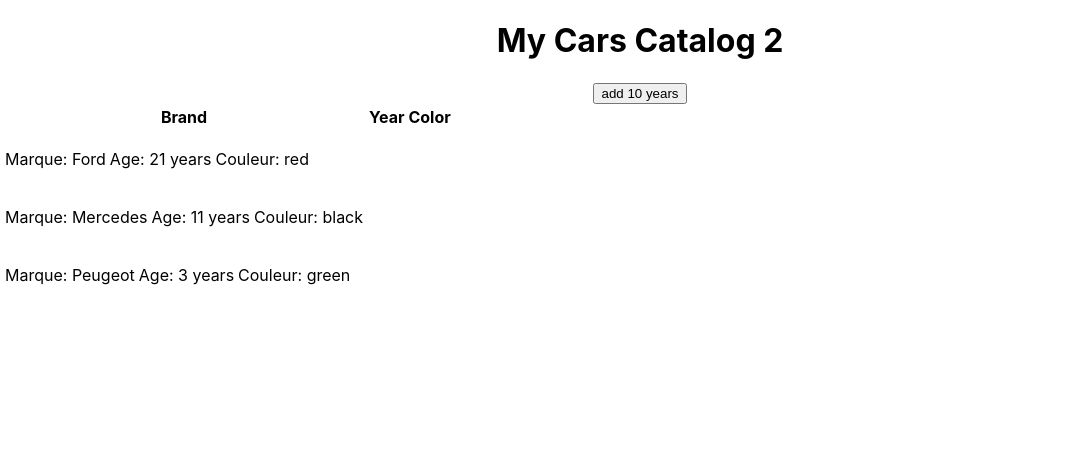
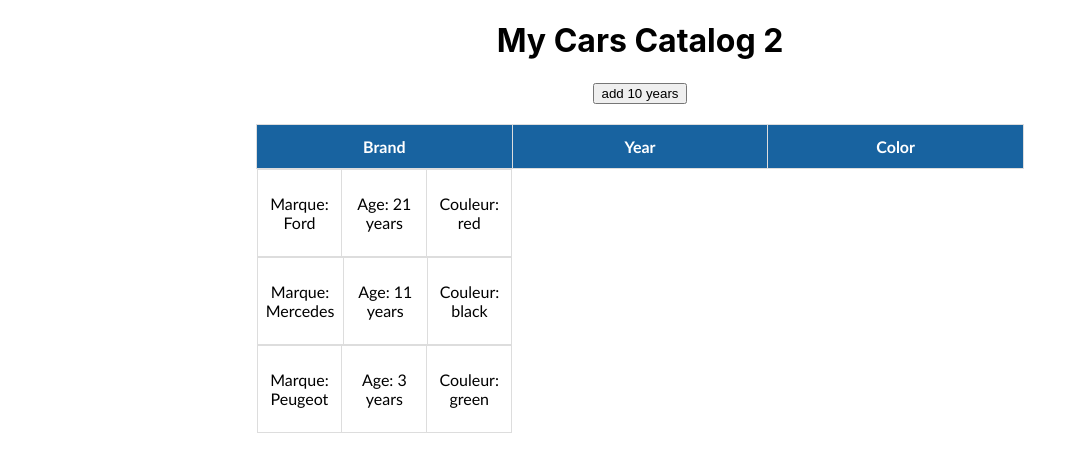
Before and after one commit to z-bj/carsAppDK, a React (Create React App) app: page / in a window 1280 px wide. Shown: the top 472 px of the page, without its empty margins (0-1081 px from the left). Built offline with nearby package versions, Linux system fonts and the light colour scheme.

Commit message:
add css carsTable but bug display

```diff
--- a/src/components/Mycars.js
+++ b/src/components/Mycars.js
@@ -27,12 +27,13 @@ class Mycars extends Component {
         {/*here we display the title from the state in app.js */}
         <button onClick={this.addTenYears}>add 10 years</button>
 
-        <table>
+        <table className="carsTable">
           <tr>
             <th>Brand</th>
             <th>Year</th>
             <th>Color</th>
           </tr>
+
           {this.state.voitures.map((voiture, index) => {
             return (
               <div key={index}>
--- a/src/index.css
+++ b/src/index.css
@@ -16,3 +16,29 @@ h1.styled {
   color: red;
   text-transform: uppercase;
 }
+
+.carsTable {
+  font-family: "Trebuchet MS", Arial, Helvetica, sans-serif;
+  border-collapse: collapse;
+  width: 60%;
+  margin: 20px auto;
+}
+
+.carsTable td,
+.carsTable th {
+  border: 1px solid #ddd;
+  padding: 8px;
+  width: 33%;
+  text-align: center;
+}
+
+.carsTable tr:hover {
+  background-color: #ddd;
+}
+
+.carsTable th {
+  padding-top: 12px;
+  padding-bottom: 12px;
+  background-color: rgb(24, 99, 160);
+  color: white;
+}
```
